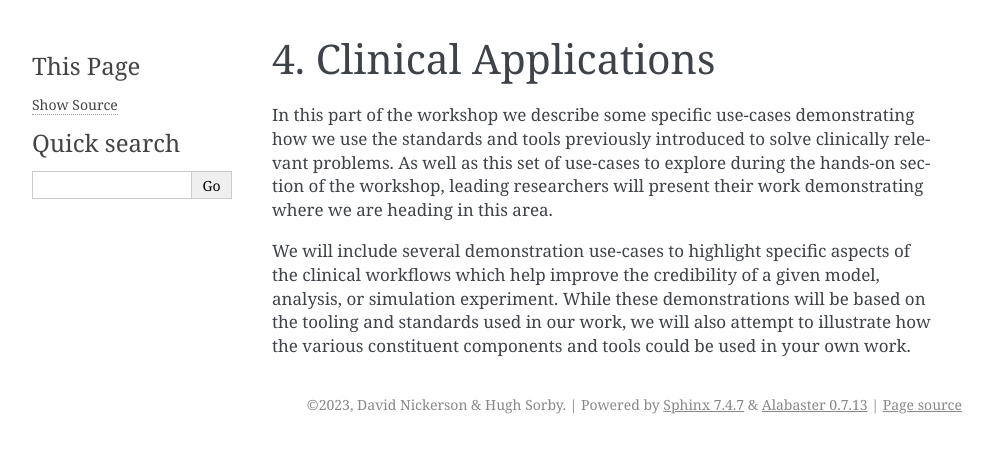
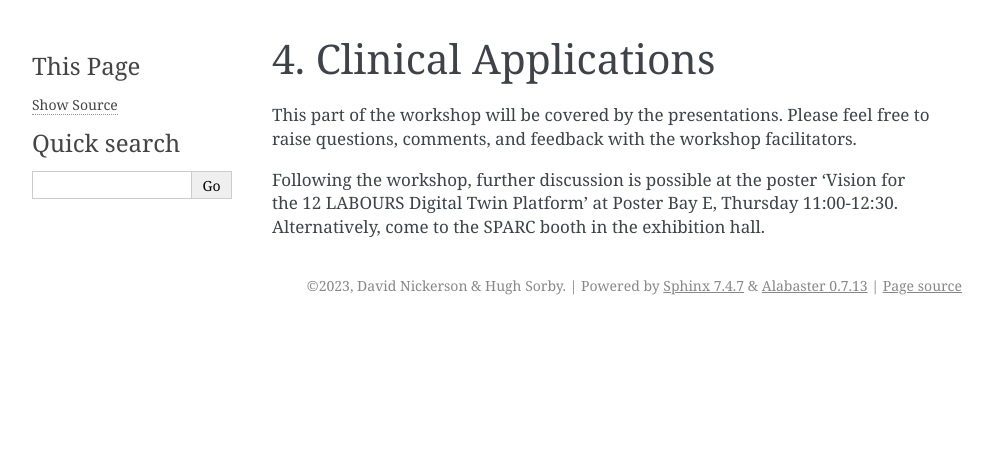
Before and after one commit to tools-for-credible-digital-twins/embc23, a Sphinx documentation site: the page built from source/clinical-applications/index.rst, in a window 1280 px wide. Shown: the top 453 px of the page, without its empty margins (148-1141 px from the left). Built offline with Sphinx 7.4.7, drawn with Linux system fonts in a browser that asks for light colours.

Commit message:
adding placeholder text for the clinical application and publishing sections.

```diff
--- a/source/clinical-applications/index.rst
+++ b/source/clinical-applications/index.rst
@@ -1,8 +1,6 @@
 Clinical Applications
-==============================
+=====================
 
-In this part of the workshop we describe some specific use-cases demonstrating how we use the standards and tools previously introduced to solve clinically relevant problems.
-As well as this set of use-cases to explore during the hands-on section of the workshop, leading researchers will present their work demonstrating where we are heading in this area.
+This part of the workshop will be covered by the presentations. Please feel free to raise questions, comments, and feedback with the workshop facilitators.
 
-We will include several demonstration use-cases to highlight specific aspects of the clinical workflows which help improve the credibility of a given model, analysis, or simulation experiment.
-While these demonstrations will be based on the tooling and standards used in our work, we will also attempt to illustrate how the various constituent components and tools could be used in your own work.
+Following the workshop, further discussion is possible at the poster 'Vision for the 12 LABOURS Digital Twin Platform' at Poster Bay E, Thursday 11:00-12:30. Alternatively, come to the SPARC booth in the exhibition hall.
```
Also changed, not shown: source/publishing/index.rst (+8 -2 lines).
